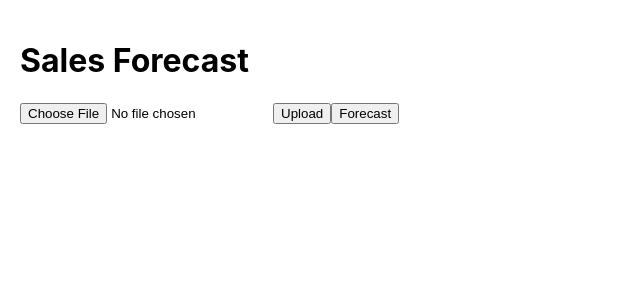
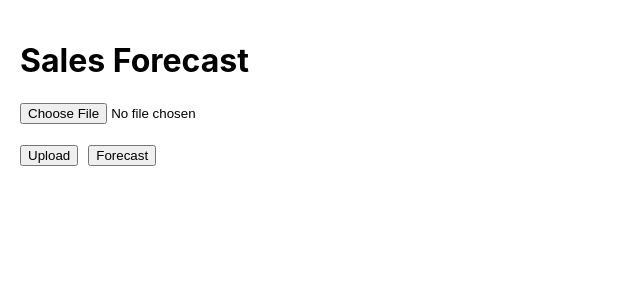
Before and after one commit to parthP-26/sales-forecasting-saas, a React (Create React App) app in the folder client/client/: page / in a window 1280 px wide. Shown: the top 300 px of the page, without its empty margins (0-640 px from the left). Built offline with nearby package versions, Linux system fonts and the light colour scheme.

Commit message:
fix frontend build

```diff
--- a/client/client/src/App.js
+++ b/client/client/src/App.js
@@ -8,22 +8,31 @@ function App() {
   const [data, setData] = useState([]);
 
   const uploadFile = async () => {
-    try{
-    const formData = new FormData();
-    formData.append("file", file);
+    if (!file) {
+      alert("Please select a file");
+      return;
+    }
 
-    const res = await axios.post(`${API}/upload`, formData);
-    console.log(res.data);
-    alert("Uploaded✅");
-  } catch(err){
-    console.error(err);
-    alert("Upload failed❌");
+    try {
+      const formData = new FormData();
+      formData.append("file", file);
+
+      await axios.post(`${API}/upload`, formData);
+      alert("Uploaded ✅");
+    } catch (err) {
+      console.log(err); // ✅ fixed
+      alert("Upload failed ❌");
     }
   };
 
   const getForecast = async () => {
-    const res = await axios.get(`${API}/forecast`);
-    setData(res.data);
+    try {
+      const res = await axios.get(`${API}/forecast`);
+      setData(res.data);
+    } catch (err) {
+      console.log(err);
+      alert("Forecast failed ❌");
+    }
   };
 
   return (
@@ -31,9 +40,12 @@ function App() {
       <h1>Sales Forecast</h1>
 
       <input type="file" onChange={(e) => setFile(e.target.files[0])} />
+      <br /><br />
+
       <button onClick={uploadFile}>Upload</button>
-
-      <button onClick={getForecast}>Forecast</button>
+      <button onClick={getForecast} style={{ marginLeft: 10 }}>
+        Forecast
+      </button>
 
       <ul>
         {data.map((item, i) => (
```
